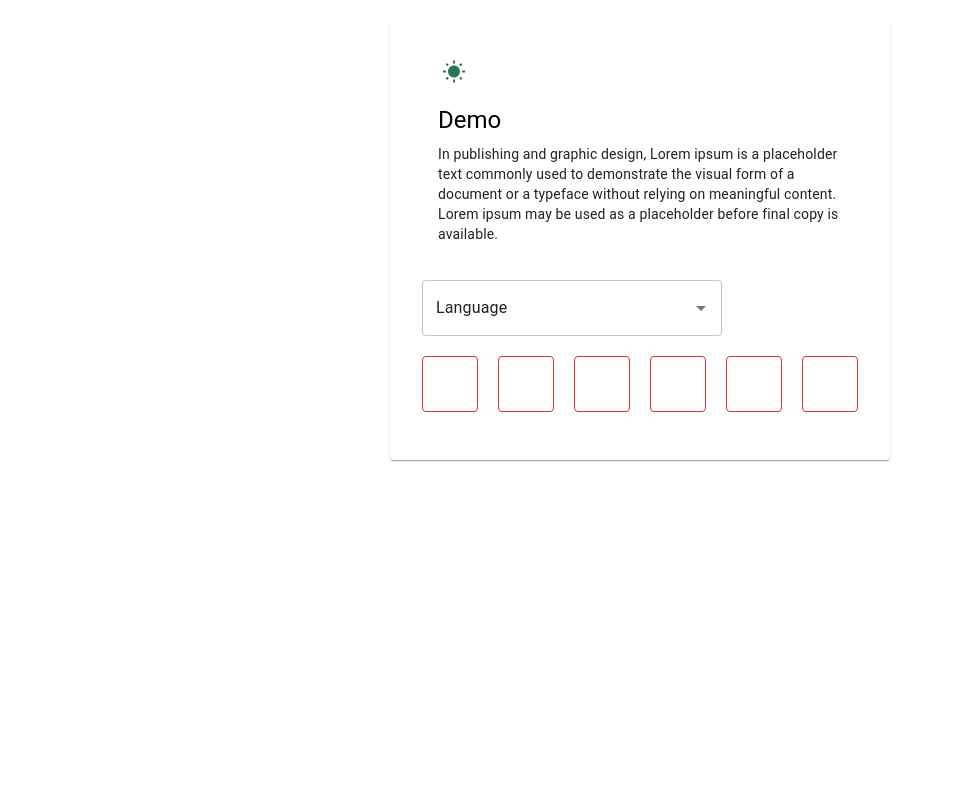
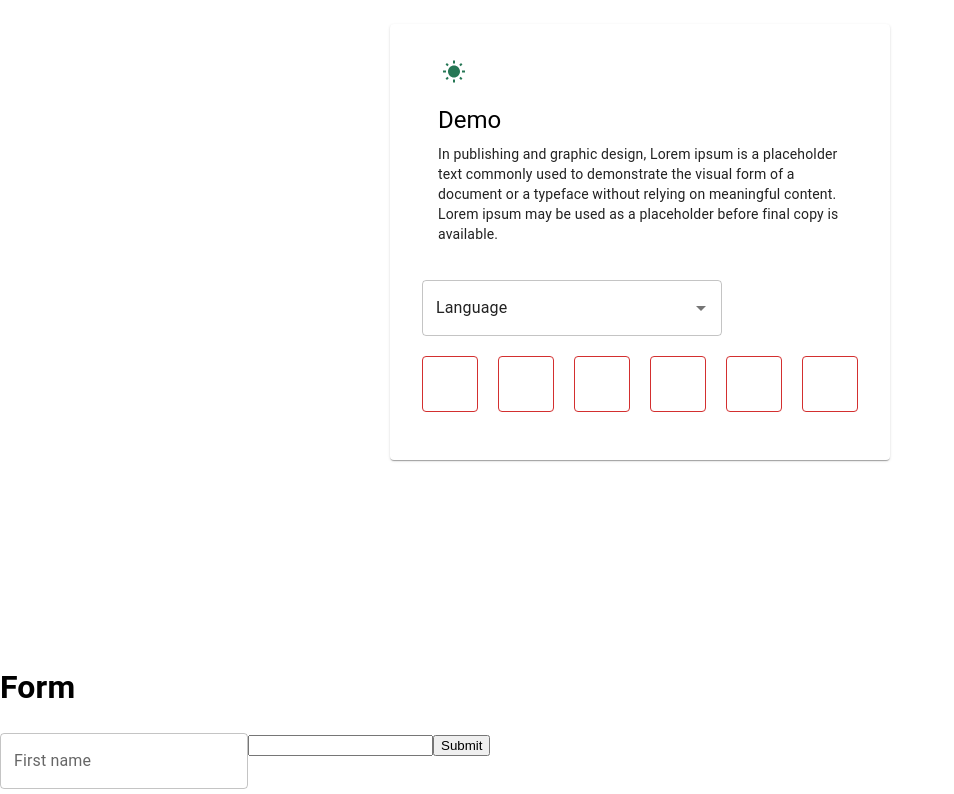
Before and after one commit to avinash2050kumar/mui_theme, a React (Create React App) app: page / in a window 1280 px wide. Shown: the part 158-952 px from the top of the page, without its empty margins (0-954 px from the left). Before the commit the page ends 800 px from the top, so only its background shows below. Built offline with nearby package versions, Linux system fonts and the light colour scheme.

Commit message:
feat: Login Form

```diff
--- a/package.json
+++ b/package.json
@@ -6,6 +6,7 @@
 		"@emotion/react": "^11.10.5",
 		"@emotion/styled": "^11.10.5",
 		"@fontsource/poppins": "^4.5.10",
+		"@mui/base": "^5.0.0-alpha.107",
 		"@mui/icons-material": "^5.10.9",
 		"@mui/material": "^5.10.12",
 		"@mui/styled-engine-sc": "^5.10.6",
@@ -16,6 +17,7 @@
 		"@types/node": "^16.18.3",
 		"@types/react": "^18.0.25",
 		"@types/react-dom": "^18.0.8",
+		"formik": "^2.2.9",
 		"react": "^18.2.0",
 		"react-dom": "^18.2.0",
 		"react-scripts": "5.0.1",
--- a/src/App.tsx
+++ b/src/App.tsx
@@ -3,6 +3,8 @@ import '@fontsource/poppins'
 import './App.css'
 import { SettingProvider } from './context/settings'
 import { Root } from './screen/root'
+import { Form } from './components/Form/Form'
+import {LoginForm} from './components/Form/LoginForm'
 
 function App() {
 	return (
@@ -10,6 +12,13 @@ function App() {
 			setting={{ theme: 'light', locale: 'en', direction: 'ltr' }}
 		>
 			<Root />
+			{/* <Form /> */}
+			<LoginForm />
+			<br />
+			<br />
+			<br />
+			<br />
+			<br />
 		</SettingProvider>
 	)
 }
--- /dev/null
+++ b/src/components/Form/Form.tsx
@@ -0,0 +1,47 @@
+import React, { useState } from 'react'
+import { SubmitButton } from '../SubmitButton/Button'
+import { TextInput } from '../TextInput/index'
+import {Stack} from '@mui/material'
+import { Formik } from 'formik'
+
+
+export const Form = () => {
+
+    const handleClick = () => {
+        console.log('button clicked')
+    }
+
+    return(
+        <Formik
+            initialValues={{fname : '', lname : ''}}
+            onSubmit = {({fname, lname}) => {
+                console.log('no val')
+
+            }}
+        >
+            {({ handleChange, handleBlur, handleSubmit, values }) => (
+                <div>
+                    <TextInput
+                        label='first name'
+                        helperText='Enter your first name'
+                        onChangeText={handleChange('fname')}
+                        onBlur={handleBlur('fname')}
+                    />
+
+                    <TextInput
+                        label='last name'
+                        helperText='Enter your last name'
+                        onChangeText={handleChange('lname')}
+                        onBlur={handleBlur('lname')}
+                    />
+
+                    <SubmitButton type="submit" color='success' variant="outlined" onClick={handleClick}>
+                        Submit
+                    </SubmitButton>
+
+                </div>
+            )}
+        </Formik>
+
+    )
+}
--- /dev/null
+++ b/src/components/Form/LoginForm.tsx
@@ -0,0 +1,55 @@
+
+import React from 'react'
+import { Formik, Form, Field, ErrorMessage } from 'formik'
+import { TextInput } from '../TextInput/index'
+
+
+export const LoginForm = () => (
+  <div>
+    <h1>Form</h1>
+    <Formik
+      initialValues={{ fname: '', lname: '' }}
+      validate={values => {
+        const errors : any = {}
+        if (!values.fname) {
+          errors.fname = 'First name Required'
+        }
+        if (!values.lname) {
+          errors.lname = 'Last name Required'
+        }
+        return errors
+      }}
+      onSubmit={(values, { setSubmitting }) => {
+        setTimeout(() => {
+          alert(JSON.stringify(values, null, 2))
+          setSubmitting(false)
+        }, 400)
+      }}
+    >
+      {({ isSubmitting }) => (
+        <Form>
+          <Field name="fname" component={TextInput} label="First name"/>
+          <ErrorMessage name="fname" component="div" />
+          <Field name="lname" />
+          <ErrorMessage name="lname" component="div" />
+          <button type="submit" disabled={isSubmitting}>
+            Submit
+          </button>
+        </Form>
+      )}
+    </Formik>
+  </div>
+)
+
+
+const CustomInputComponent = ({
+  field, // { name, value, onChange, onBlur }
+  form: { touched, errors }, // also values, setXXXX, handleXXXX, dirty, isValid, status, etc.
+  ...props
+} : any) => (
+  <div>
+    <input type="text" {...field} {...props} />
+    {touched[field.name] &&
+      errors[field.name] && <div className="error">{errors[field.name]}</div>}
+  </div>
+)
--- /dev/null
+++ b/src/components/TextInput/index.tsx
@@ -0,0 +1,22 @@
+import React from 'react'
+import {TextField} from '@mui/material'
+
+
+export const TextInput = ({
+    field, // { name, value, onChange, onBlur }
+    form: { touched, errors }, // also values, setXXXX, handleXXXX, dirty, isValid, status, etc.
+    ...props
+  } : any) => {
+
+    return(
+        <>
+            <TextField
+                // label={props.label}
+                // helperText={props.helperText}
+                {...field} {...props}
+            />
+            {touched[field.name] &&
+                errors[field.name] && <div className="error">{errors[field.name]}</div>}
+        </>
+    )
+}
```
Also changed, not shown: src/components/SubmitButton/Button.tsx (added, +28 -0 lines), src/components/SubmitButton/index.tsx (added, +12 -0 lines), 2 other files (tests, documents, lock files or other folders).
